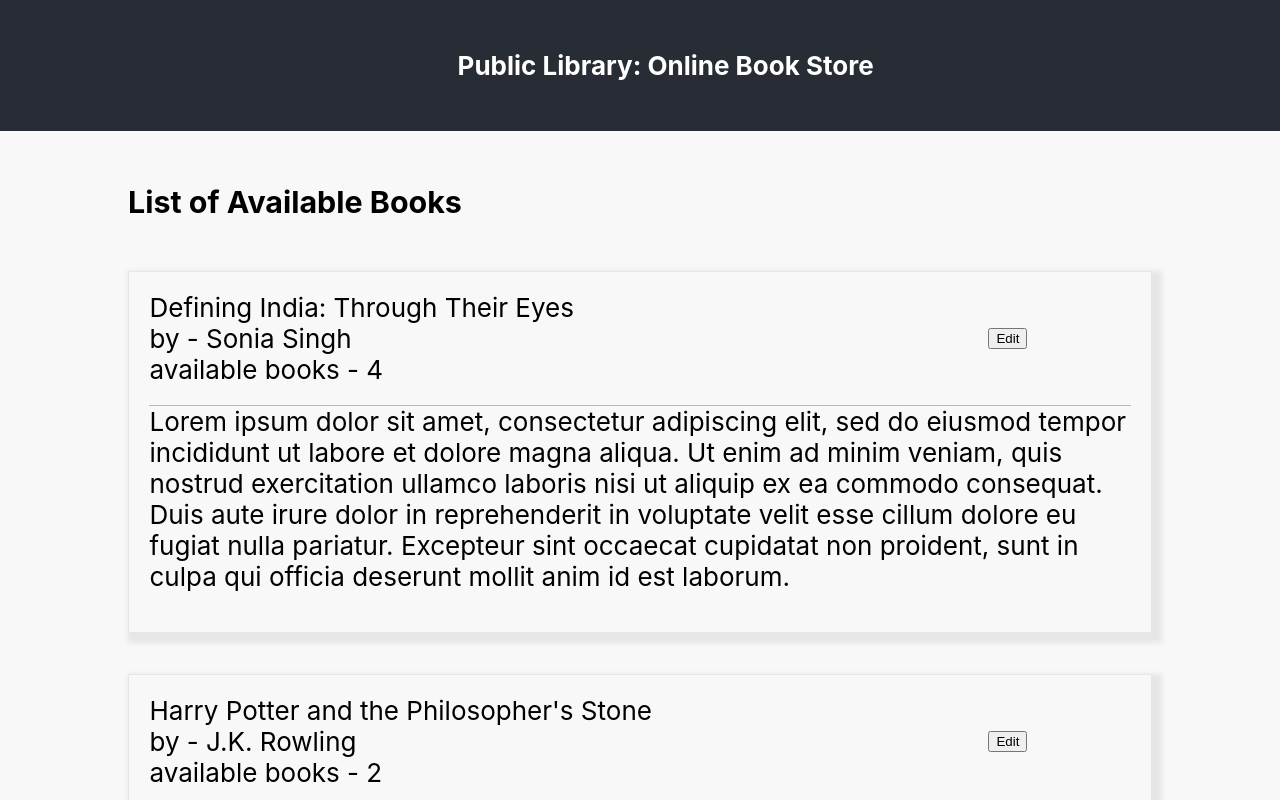
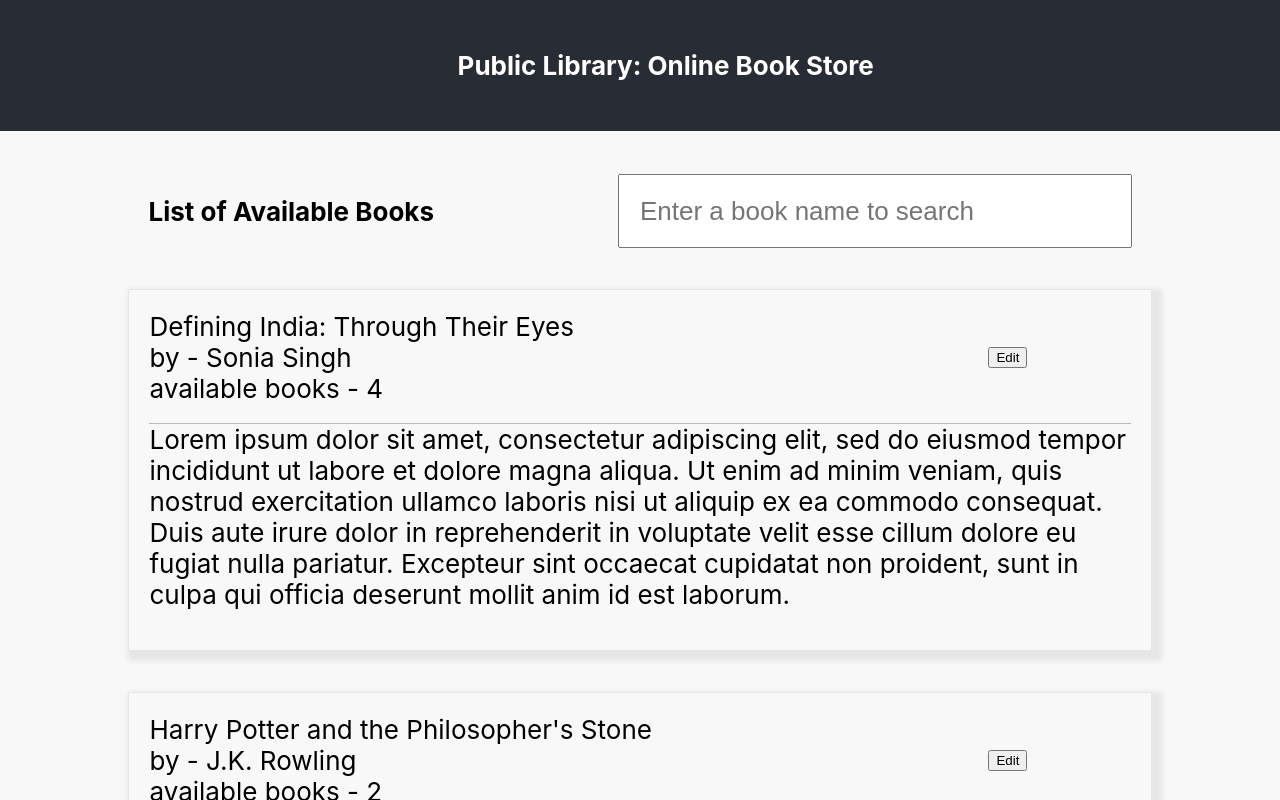
Before and after one commit to abhishekgangwar90/public-library, a React (Create React App) app: page / in a window 1280 px wide. Shown: the top 800 px of the page. Built offline with nearby package versions, Linux system fonts and the light colour scheme.

Commit message:
feat: added search module

```diff
--- /dev/null
+++ b/src/atoms/SearchField/index.tsx
@@ -0,0 +1,18 @@
+import React from 'react';
+import styled from 'styled-components';
+
+const Input = styled.input`
+  flex: 1;
+  padding: 2%;
+  font-size: inherit;
+
+  @media only screen and (max-width: 426px) {
+    margin: 2% 0;
+  }
+`;
+
+const SearchField: React.FunctionComponent<any> = (props) => {
+  return <Input {...props} />;
+};
+
+export default SearchField;
--- a/src/organisms/BooksList/books-list-styles.tsx
+++ b/src/organisms/BooksList/books-list-styles.tsx
@@ -9,3 +9,20 @@ export const BooksListContainer = styled.div`
   display: flex;
   flex-direction: column;
 `;
+
+export const BookListHeaderContainer = styled.div`
+  display: flex;
+  align-items: center;
+  padding: 2%;
+
+  @media only screen and (max-width: 426px) {
+    flex-direction: column;
+    align-items: flex-start;
+  }
+`;
+
+export const BookListHeader = styled.div`
+  font-weight: bold;
+  flex: 1;
+  margin: 1% 0;
+`;
--- a/src/organisms/BooksList/books-list.tsx
+++ b/src/organisms/BooksList/books-list.tsx
@@ -1,6 +1,11 @@
 import React, { useEffect } from 'react';
+import SearchField from '../../atoms/SearchField';
 import BookInfo from '../../molecules/bookInfo';
-import { BooksListContainer } from './books-list-styles';
+import {
+  BookListHeader,
+  BookListHeaderContainer,
+  BooksListContainer,
+} from './books-list-styles';
 import { booksListType, bookType } from './books-list-types';
 
 const BooksList: React.FunctionComponent<booksListType> = ({
@@ -28,7 +33,10 @@ const BooksList: React.FunctionComponent<booksListType> = ({
 
   return (
     <BooksListContainer>
-      <h3>List of Available Books</h3>
+      <BookListHeaderContainer>
+        <BookListHeader>List of Available Books</BookListHeader>
+        <SearchField placeholder="Enter a book name to search" />
+      </BookListHeaderContainer>
       {booksData.map((elm: any) => {
         return (
           <BookInfo
```
